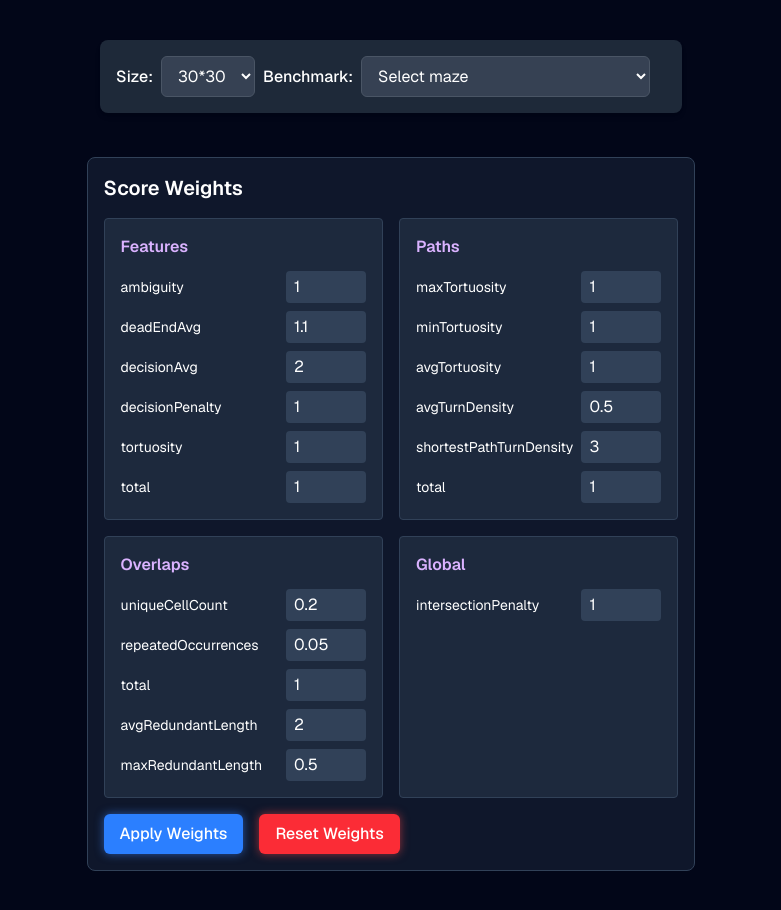
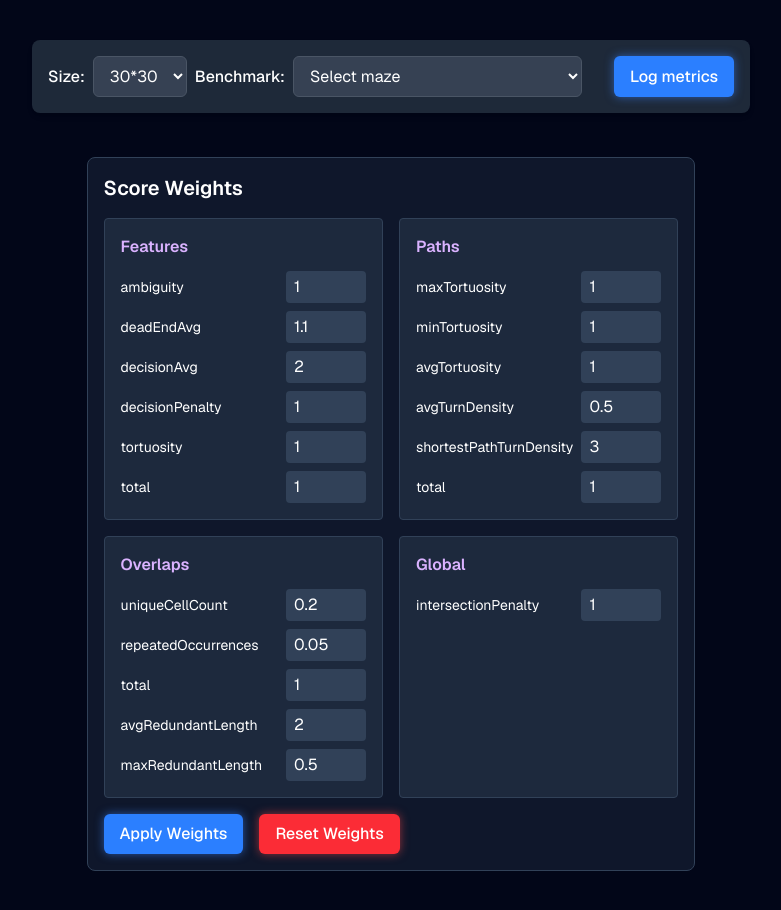
Before and after one commit to sebast825/maze-lab, a Next.js app: page /maze-analysis in a window 1280 px wide. Shown: the whole page, without its empty margins (249-1030 px from the left). Built offline with nearby package versions, Linux system fonts and the light colour scheme.

Commit message:
feat: add benchmark metrics statistics report

```diff
--- /dev/null
+++ b/src/features/mazeAnalysis/benchmarkData/helpers.ts
@@ -0,0 +1,56 @@
+import { MazeBenchmark } from "./types";
+
+//get the metrics to a plan object
+const round = (value: number) => Number(value.toFixed(2));
+
+export const exportBenchmarkMetrics = (benchmarks: MazeBenchmark[]) => {
+  return benchmarks.map((benchmark) => ({
+    id: benchmark.id,
+    name: benchmark.name,
+
+    totalIntersections: benchmark.metrics.totalIntersections,
+    totalPaths: benchmark.metrics.totalPaths,
+    shortestPathLength: benchmark.metrics.shortestPathLength,
+
+    decisionPenalty: benchmark.metrics.features.decisionPenalty,
+    ambiguity: benchmark.metrics.features.ambiguity,
+    tortuosity: benchmark.metrics.features.tortuosity,
+    deadEndBranchLength: benchmark.metrics.features.deadEndBranchLength,
+    decisionBranchLength: benchmark.metrics.features.decisionBranchLength,
+    deadEndBranchCount: benchmark.metrics.features.deadEndBranchCount,
+    decisionBranchCount: benchmark.metrics.features.decisionBranchCount,
+
+    avgTortuosity: round(benchmark.metrics.paths.avgTortuosity),
+    minTortuosity: round(benchmark.metrics.paths.minTortuosity),
+    maxTortuosity: round(benchmark.metrics.paths.maxTortuosity),
+    avgTurnDensity: round(benchmark.metrics.paths.avgTurnDensity),
+    shortestPathTurnDensity: round(
+      benchmark.metrics.paths.shortestPathTurnDensity,
+    ),
+
+    repeatedCellCount: benchmark.metrics.overlaps.repeatedCellCount,
+    repeatedOccurrences: benchmark.metrics.overlaps.repeatedOccurrences,
+    uniqueCellCount: benchmark.metrics.overlaps.uniqueCellCount,
+    avgRedundantLength: round(benchmark.metrics.overlaps.avgRedundantLength),
+    maxRedundantLength: benchmark.metrics.overlaps.maxRedundantLength,
+  }));
+};
+//we give the result of exportBenchmarkMetrics to get the stats
+export const getMetricStats = (rows: Record<string, any>[]) => {
+  const numericKeys = Object.keys(rows[0]).filter(
+    (key) => typeof rows[0][key] === "number",
+  );
+
+  return numericKeys.map((key) => {
+    const values = rows.map((r) => r[key]);
+
+    return {
+      metric: key,
+      min: Math.min(...values),
+      avg: Number(
+        (values.reduce((a, b) => a + b, 0) / values.length).toFixed(2),
+      ),
+      max: Math.max(...values),
+    };
+  });
+};
--- a/src/features/mazeAnalysis/components/MazeAnalysis.tsx
+++ b/src/features/mazeAnalysis/components/MazeAnalysis.tsx
@@ -15,6 +15,10 @@ import { useScoreWeights } from "../useScoreWeights";
 import { ScoreWeightsPanel } from "./scoreWeightsPanel";
 import { MazeAnalysisPanel } from "./mazeAnalysisPanel/mazeAnalysisPanel";
 import { rawDataSelector, RawDataSize } from "../benchmarkData";
+import {
+  exportBenchmarkMetrics,
+  getMetricStats,
+} from "../benchmarkData/helpers";
 
 export function MazeAnalysis() {
   const [selectedId, setSelectedId] = useState<number | string>("");
@@ -41,6 +45,13 @@ export function MazeAnalysis() {
     createMaze(getMazeRawData);
   }, [selectedId]);
 
+  const generateMetricsReport = () => {
+    const rows = exportBenchmarkMetrics(rawDataSelector[size]);
+    console.log("For maze with size: ", size);
+
+    console.table(rows);
+    console.table(getMetricStats(rows));
+  };
   return (
     <>
       <div className="flex flex-col min-h-screen w-full items-center justify-center bg-slate-950 font-sans   px-4">
@@ -52,7 +63,6 @@ export function MazeAnalysis() {
             <div className="w-fit  mb-6 ">
               <ToolBar>
                 <div className="flex  sm:flex-row flex-col gap-4">
-
                   <BenchmarkSelector
                     size={size}
                     onSizeChange={(e) => setSize(e)}
@@ -66,7 +76,6 @@ export function MazeAnalysis() {
                         action={() => setShowPath(!showPath)}
                         text={showPath ? "Hide Path" : "Show Path"}
                         color="purple"
-
                       />
                     )}
 
@@ -84,6 +93,14 @@ export function MazeAnalysis() {
                       ></DrawMode>
                     )}
                   </div>
+                  {size && (
+                    <ActionButton
+                      action={() => generateMetricsReport()}
+                      color={"blue"}
+                    >
+                      Log metrics
+                    </ActionButton>
+                  )}
                 </div>
               </ToolBar>
             </div>
```
Also changed, not shown: src/features/mazeAnalysis/useMazeAnalysis.ts (line endings or trailing spaces). Lines whose indentation alone changed are shown as unchanged.
